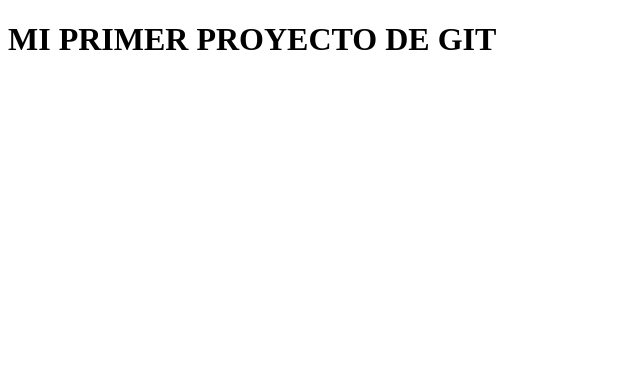
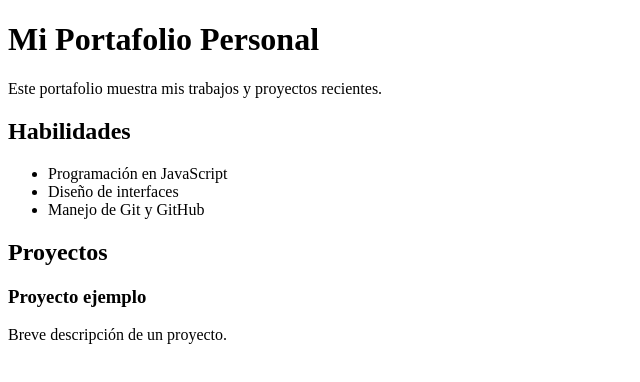
Before and after one commit to Joselema23/proyecto_empresa, a plain HTML site: page index.html in a window 1280 px wide. Shown: the whole page, without its empty margins (0-640 px from the left). Drawn offline with Linux system fonts and the light colour scheme.

Commit message:
index.html

```diff
--- a/index.html
+++ b/index.html
@@ -1,12 +1,35 @@
 <!DOCTYPE html>
-<html lang="en">
+<html lang="es">
 <head>
-    <meta charset="UTF-8">
-    <meta name="viewport" content="width=device-width, initial-scale=1.0">
-    <title>Introduccion a GIT</title>
+  <meta charset="utf-8" />
+  <meta name="viewport" content="width=device-width, initial-scale=1" />
+  <title>Mi Portafolio</title>
+  <link rel="stylesheet" href="estilos/diseño_estilos.css" />
 </head>
-    <h1>MI PRIMER PROYECTO DE GIT</h1>
 <body>
+  <header>
+    <h1>Mi Portafolio Personal</h1>
+    <p class="descripcion">Este portafolio muestra mis trabajos y proyectos recientes.</p>
+  </header>
 
+  <section id="habilidades">
+    <h2>Habilidades</h2>
+    <ul class="lista-habilidades">
+      <li>Programación en JavaScript</li>
+      <li>Diseño de interfaces</li>
+      <li>Manejo de Git y GitHub</li>
+    </ul>
+  </section>
+
+  <section id="proyectos">
+    <h2>Proyectos</h2>
+    <article class="proyecto">
+      <h3>Proyecto ejemplo</h3>
+      <p>Breve descripción de un proyecto.</p>
+    </article>
+  </section>
+
+  <!-- Incluir el script desde la carpeta scripts -->
+  <script src="scripts/acciones_javascript.js"></script>
 </body>
 </html>
```
